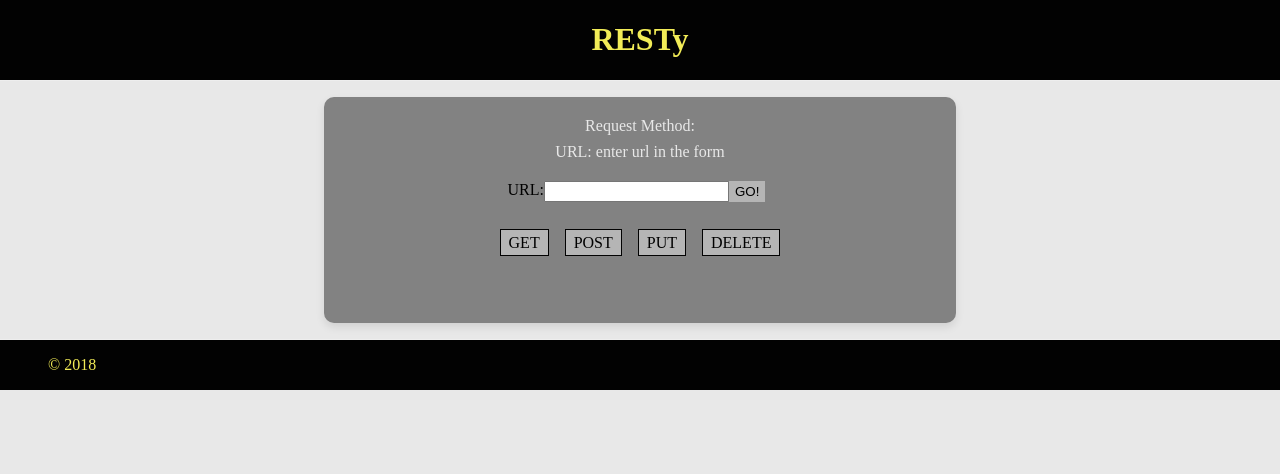
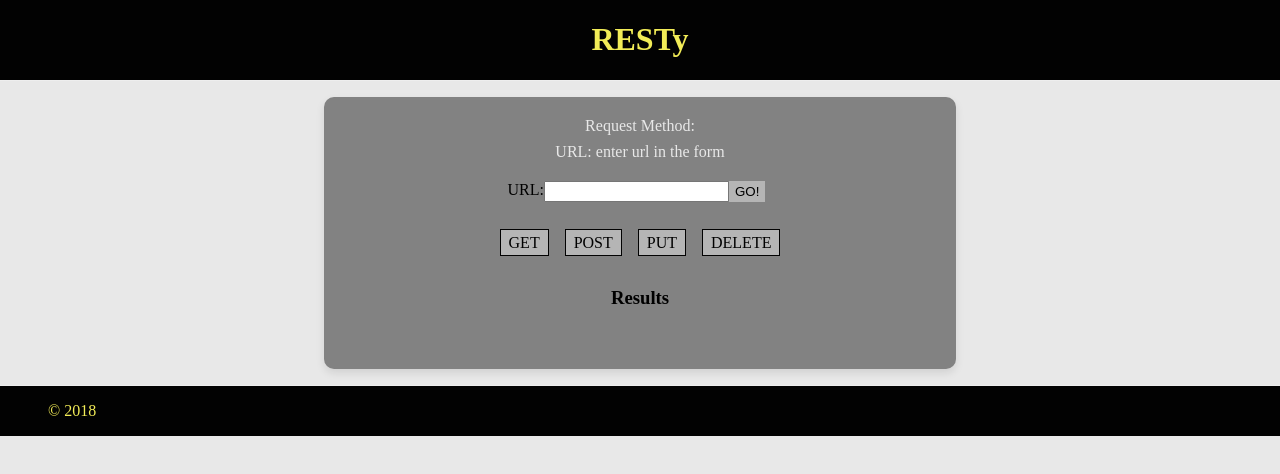
Before and after one commit to MelodicXP/resty, a React (Vite) app: page / in a window 1280 px wide. Shown: the top 474 px of the page. Built offline with nearby package versions, Linux system fonts and the light colour scheme.

Commit message:
Add header

```diff
--- a/src/Components/Results/index.jsx
+++ b/src/Components/Results/index.jsx
@@ -12,6 +12,7 @@ let Results = (props) => {
       ) : (
         <>
           <section>
+          <h3>Results</h3>
             <pre data-testid="results-header">{header ? JSON.stringify({ header }, undefined, 2) : null}</pre>
           </section>
           <section>
```
